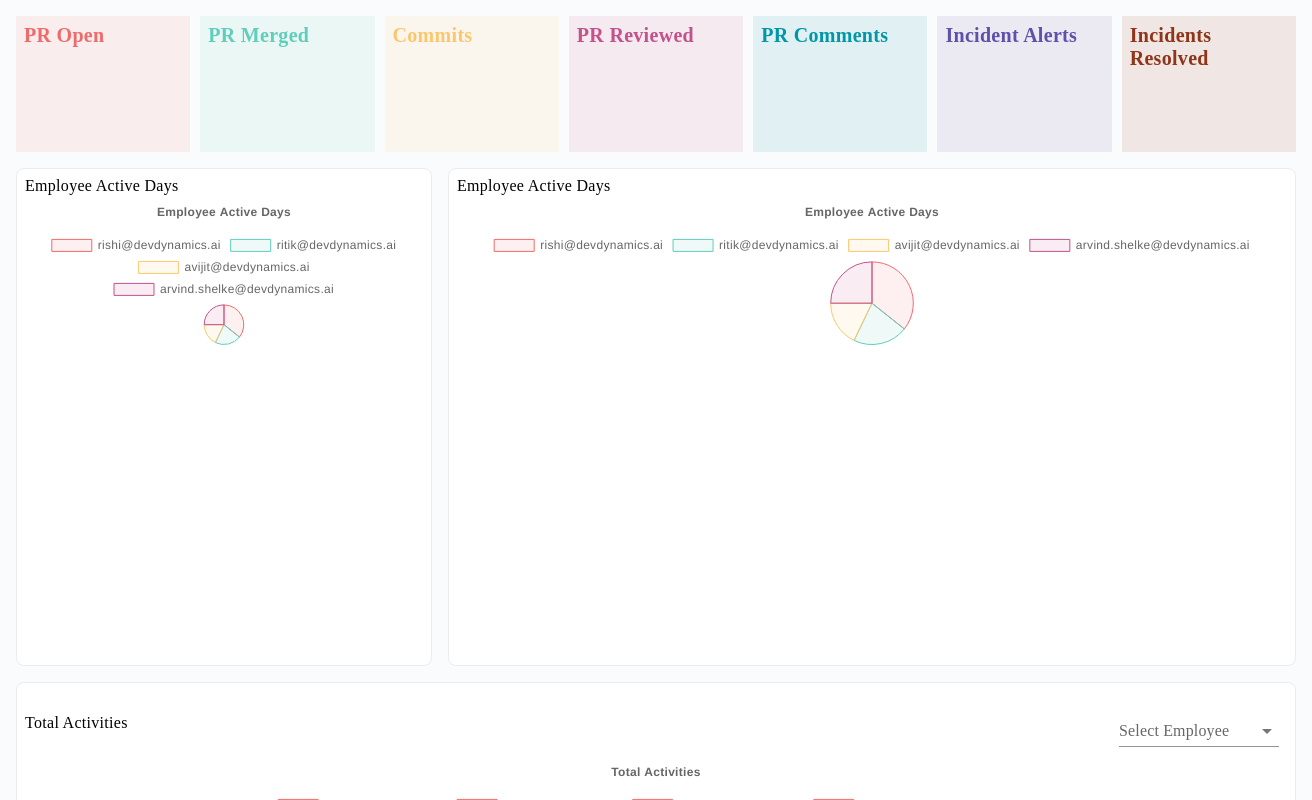
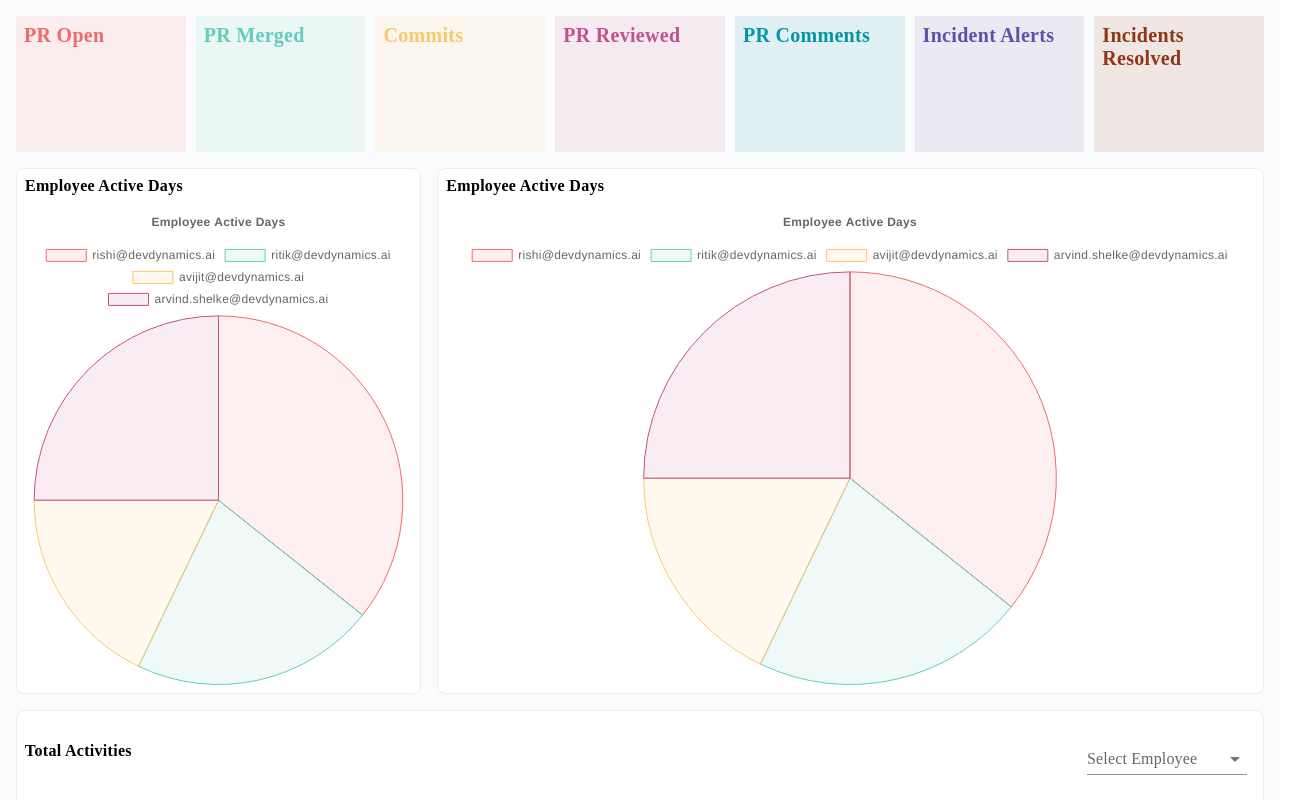
Before and after one commit to Jadhao2500/dev-dynamics-assignment, a React (Vite) app: page / in a window 1280 px wide. Shown: the top 800 px of the page, 1312 px wide, since content can reach past the window. Built offline with nearby package versions, Linux system fonts and the light colour scheme; a web font is replaced by a local one.

Commit message:
app styles

```diff
--- a/src/App.css
+++ b/src/App.css
@@ -1,6 +1,6 @@
 .app_container {
   height: 100vh;
-  width: 100%;
+  /* width: 100vw; */
   background-color: #fafbfc;
   padding: 1rem;
 }
@@ -9,6 +9,19 @@
   padding: 0.5rem;
   border: 1px solid #ececec;
   border-radius: 0.5rem;
+  /* height: 30rem; */
+  background: #ffffff;
+  display: flex;
+  flex-direction: column;
+  gap: 10px;
+}
+
+.chart_container {
   height: 30rem;
-  background: #ffffff;
 }
+
+.title {
+  font-size: 1rem;
+  font-weight: 600;
+  line-height: 1rem;
+}
```
